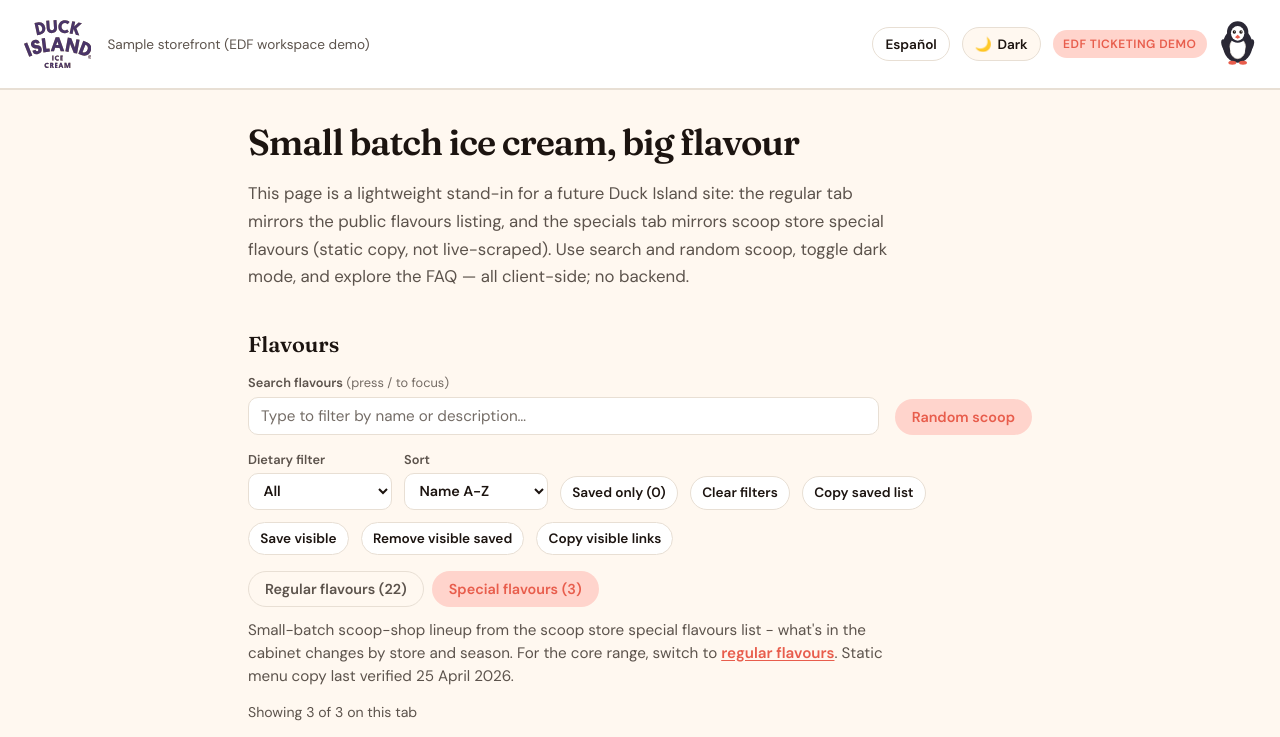
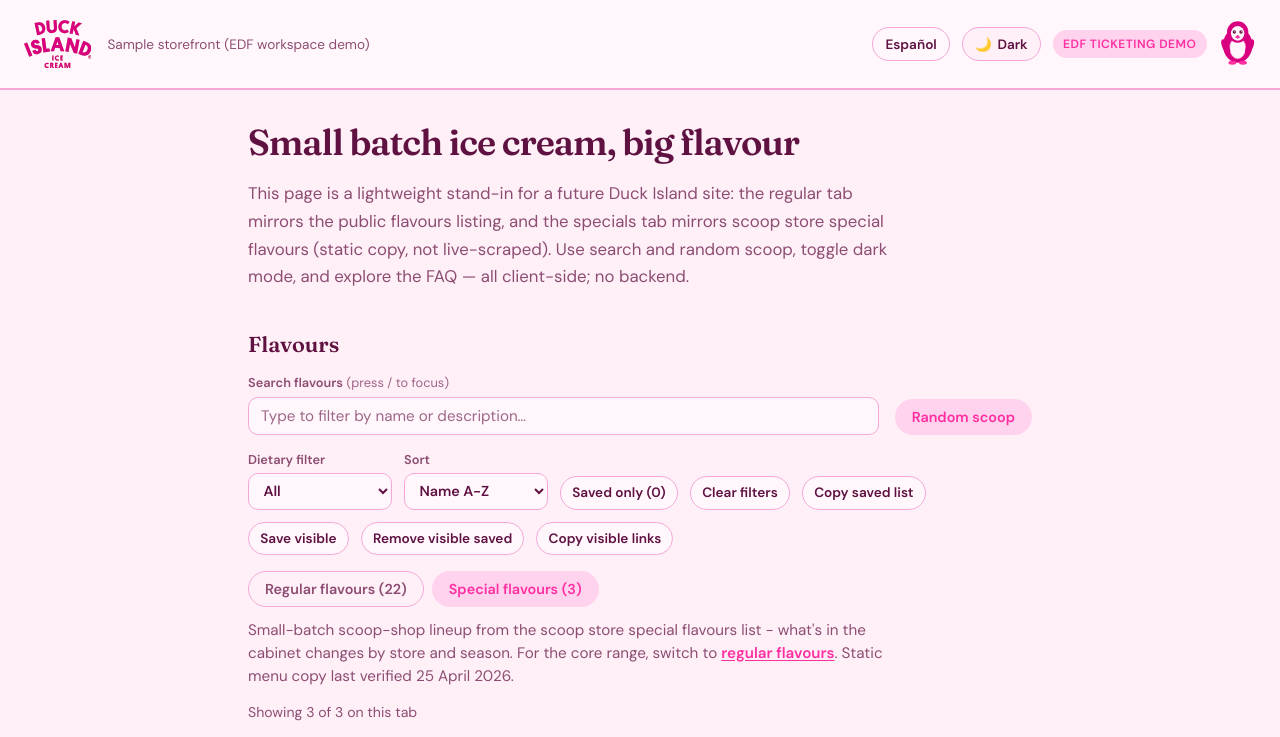
Before and after one commit to westwardquest/duck-island-icecream, a Next.js app in the folder sample-storefront/: page / in a window 1280 px wide. Shown: the top 737 px of the page. Built offline with nearby package versions, Linux system fonts and the light colour scheme.

Commit message:
feat(sample-storefront): pink theme for ticket 27; fix FlavourGrid i18n props
Made-with: Cursor

```diff
--- a/sample-storefront/app/globals.css
+++ b/sample-storefront/app/globals.css
@@ -1,27 +1,29 @@
 :root {
-  --cream: #fff8f0;
-  --ink: #1c1410;
-  --muted: #5c534c;
-  --accent: #e85d4c;
-  --accent-soft: #ffd4cc;
-  --card: #ffffff;
-  --border: #e8dfd4;
-  --shadow: rgba(28, 20, 16, 0.06);
-  --code-bg: #ede6dc;
-  --focus-ring: #e85d4c;
+  --cream: #fff0f8;
+  --ink: #5f1242;
+  --muted: #8d4d72;
+  --accent: #ff2fa2;
+  --accent-strong: #d9007f;
+  --accent-soft: #ffd2ed;
+  --card: #fff7fc;
+  --border: #f5a8d7;
+  --shadow: rgba(95, 18, 66, 0.1);
+  --code-bg: #ffe3f3;
+  --focus-ring: #ff2fa2;
 }
 
 [data-theme="dark"] {
-  --cream: #12100e;
-  --ink: #f4ede4;
-  --muted: #a89f94;
-  --accent: #ff8a7a;
-  --accent-soft: #3d2a26;
-  --card: #1c1814;
-  --border: #3a332b;
-  --shadow: rgba(0, 0, 0, 0.35);
-  --code-bg: #2a241e;
-  --focus-ring: #ff8a7a;
+  --cream: #2d0621;
+  --ink: #ffe3f3;
+  --muted: #f7a4d8;
+  --accent: #ff5cc1;
+  --accent-strong: #ff84d2;
+  --accent-soft: #5a1a43;
+  --card: #3b0b2d;
+  --border: #8e2f6c;
+  --shadow: rgba(0, 0, 0, 0.4);
+  --code-bg: #4c1440;
+  --focus-ring: #ff84d2;
 }
 
 html {
@@ -55,11 +57,11 @@ a {
 }
 
 a:hover {
-  color: #c13d2f;
+  color: var(--accent-strong);
 }
 
 [data-theme="dark"] a:hover {
-  color: #ffb5a8;
+  color: var(--accent-strong);
 }
 
 :focus-visible {
--- a/sample-storefront/app/layout.tsx
+++ b/sample-storefront/app/layout.tsx
@@ -18,8 +18,8 @@ const siteDescription =
 
 export const viewport: Viewport = {
   themeColor: [
-    { media: "(prefers-color-scheme: light)", color: "#fff8f0" },
-    { media: "(prefers-color-scheme: dark)", color: "#12100e" },
+    { media: "(prefers-color-scheme: light)", color: "#fff0f8" },
+    { media: "(prefers-color-scheme: dark)", color: "#2d0621" },
   ],
 };
 
--- a/sample-storefront/app/page.module.css
+++ b/sample-storefront/app/page.module.css
@@ -372,7 +372,7 @@
 
 .tab:hover {
   color: var(--ink);
-  border-color: #c4b8a8;
+  border-color: var(--accent);
 }
 
 .tab[data-active="true"] {
@@ -407,7 +407,7 @@
 }
 
 .inlineTabLink:hover {
-  color: #6b4f3a;
+  color: var(--accent-strong);
 }
 
 .grid {
--- a/sample-storefront/components/DuckIslandLogo.module.css
+++ b/sample-storefront/components/DuckIslandLogo.module.css
@@ -23,5 +23,5 @@
 }
 
 .markup :global(svg.logo-purple path.fill) {
-  fill: #4a3568;
+  fill: var(--accent-strong);
 }
--- a/sample-storefront/components/FlavourListTabs.tsx
+++ b/sample-storefront/components/FlavourListTabs.tsx
@@ -221,7 +221,7 @@ function FlavourGrid({
   searchQuery: string;
   onToggleFavourite: (name: string) => void;
   onCopyFlavourLink: (f: OfficialFlavour) => void;
-  t: (typeof copy)["en"];
+  t: (typeof copy)[Locale];
 }) {
   return (
     <ul className={styles.grid}>
--- a/sample-storefront/components/PenguinMascot.tsx
+++ b/sample-storefront/components/PenguinMascot.tsx
@@ -1,6 +1,6 @@
 import styles from "./PenguinMascot.module.css";
 
-const FEATHER = "#2a2835";
+const FEATHER = "var(--accent-strong)";
 
 /**
  * Generic penguin mascot (inline SVG) for header branding — ticket #10.
```
